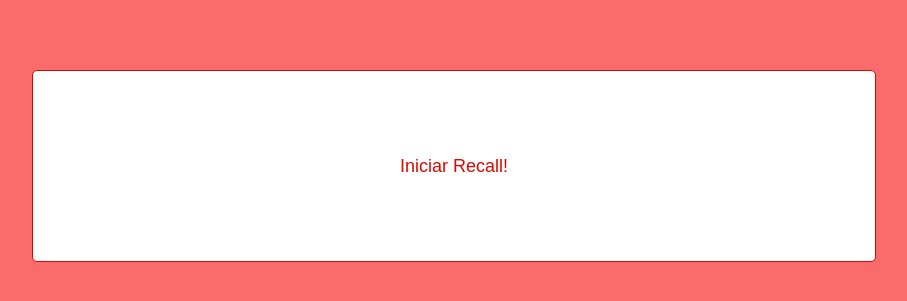
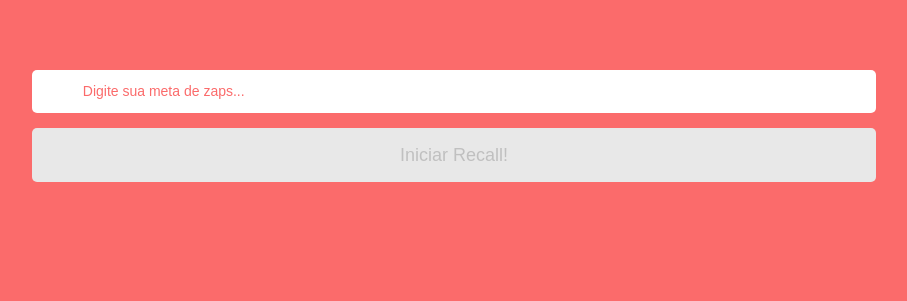
Before and after one commit to VicterHuger/ZapRecall, a React app: page / in a window 1280 px wide. Shown: the part 895-1196 px from the top of the page, without its empty margins (186-1093 px from the left). Built offline with nearby package versions, Linux system fonts and the light colour scheme; a web font is replaced by a local one.

Commit message:
Bonus - Added the funcionality of choosing goals to the Recall moment and a message of sucess/fail appeared based on the goal

```diff
--- a/src/Assets/CSS/style.css
+++ b/src/Assets/CSS/style.css
@@ -27,6 +27,25 @@ body{
     margin: 22% auto 30% auto;
 }
 
+input[name="zap-goals"]{
+    width:66%;
+    height: 43px;
+    background-color: #FFFFFF;
+    border: none;
+    border-radius: 5px;
+    display: flex;
+    align-items: center;
+    justify-content: center;
+    margin-bottom: 15px;
+    padding-left: 4%;
+
+}
+input[name="zap-goals"]::placeholder{
+    color:#FB6B6B;
+    font-size: 14px;
+}
+
+
 .first-screen>img{
     width: 36%;
     aspect-ratio: 136/161;
@@ -46,19 +65,39 @@ h1{
 .first-screen>a{
     text-decoration: none;
     width:66%;
-    height: 8%;
+    height:auto;
+}
+
+.first-screen>button:hover, .first-screen>a>button :hover{
+    cursor: default;
+    filter: brightness(1);
+    transform: translateY(0);
+}
+
+.first-screen>button{
+    width: 66%;
+    height: 54px;
+    background-color: #E8E8E8;
+    border: none;
+    border-radius: 5px;
+    display: flex;
+    align-items: center;
+    justify-content: center;
+}
+
+.first-screen>button>h3{
+    color:#C0C0C0;
 }
 
 .first-screen>a>button{
     width: 100%;
-    height: 100%;
+    height: 54px;
     background-color: #FFFFFF;
     border: 1px solid #D70900;
     border-radius: 5px;
     display: flex;
     align-items: center;
     justify-content: center;
-    padding: 10% 9%;
 }
 h3{
     font-size: 18px;
--- a/src/Components/App.js
+++ b/src/Components/App.js
@@ -1,3 +1,4 @@
+import React from "react";
 import { BrowserRouter, Routes, Route } from "react-router-dom";
 
 import "../Assets/CSS/reset.css"
@@ -7,11 +8,16 @@ import WelcomeScreen from "./WelcomeScreen";
 import FlashCardsQuestions from "./FlashCardsQuestions";
 
 export default function App(){
+    const [zapGoals, SetZapGoals]=React.useState("");
+
+    function GetInputValue(event){
+        SetZapGoals(Number(event.target.value));
+    }
     return (
         <BrowserRouter>
             <Routes>
-                <Route path="/" element={<WelcomeScreen/>}/>
-                <Route path="/questions" element={<FlashCardsQuestions/>} />
+                <Route path="/" element={<WelcomeScreen GetInputValue={GetInputValue} zapGoals={zapGoals}/>}/>
+                <Route path="/questions" element={<FlashCardsQuestions zapGoals={zapGoals}/>} />
 
             </Routes>
         </BrowserRouter>
--- a/src/Components/FlashCardsQuestions.js
+++ b/src/Components/FlashCardsQuestions.js
@@ -6,7 +6,7 @@ import Footer from './Footer';
 
 
 
-export default function FlashCardsQuestions(){
+export default function FlashCardsQuestions({zapGoals}){
 
     const TOTAL_ANSWERS=8;
 
@@ -95,7 +95,7 @@ export default function FlashCardsQuestions(){
 
         if(answered===TOTAL_ANSWERS-1){
             SetButtonAplied(true);
-            if(icons.filter(icon=>icon==="close-circle").length===0){
+            if(answered>=zapGoals){
                 SetIscompleted(true);
             }else{
                 SetIscompleted(false);
@@ -123,7 +123,7 @@ export default function FlashCardsQuestions(){
 
                 <FlashCards questions={questions} ChangeState={ChangeState} ChangeOpen={ChangeOpen} UpdateCardStatus={UpdateCardStatus}/>
 
-                <Footer answered={answered} buttonAplied={buttonAplied} icons={icons.map((icon,index)=>(<ion-icon key={index} name={icon} ></ion-icon>))}>
+                <Footer answered={answered} buttonAplied={buttonAplied} zapGoals={zapGoals} icons={icons.map((icon,index)=>(<ion-icon key={index} name={icon} ></ion-icon>))}>
                         <h3 className='final-heading'>🥳 Parabéns!</h3>
                         <p>Você não esqueceu de nenhum flashcard!</p>
                 </Footer>
@@ -141,7 +141,7 @@ export default function FlashCardsQuestions(){
 
                 <FlashCards questions={questions} ChangeState={ChangeState} ChangeOpen={ChangeOpen} UpdateCardStatus={UpdateCardStatus}/>
 
-                <Footer answered={answered} buttonAplied={buttonAplied}  icons={icons.map((icon,index)=>(<ion-icon key={index} name={icon} ></ion-icon>))}>
+                <Footer answered={answered} buttonAplied={buttonAplied} zapGoals={zapGoals} icons={icons.map((icon,index)=>(<ion-icon key={index} name={icon} ></ion-icon>))}>
                     <h3 className='final-heading'>😢 Putz...</h3>
                     <p>Ainda faltam alguns...Mas não desanime!</p>
                 </Footer>
@@ -159,7 +159,7 @@ export default function FlashCardsQuestions(){
 
                 <FlashCards questions={questions} ChangeState={ChangeState} ChangeOpen={ChangeOpen} UpdateCardStatus={UpdateCardStatus}/>
 
-                <Footer answered={answered} buttonAplied={buttonAplied} icons={icons.map((icon,index)=>(<ion-icon key={index} name={icon}  ></ion-icon>))}/>
+                <Footer answered={answered} buttonAplied={buttonAplied} zapGoals={zapGoals} icons={icons.map((icon,index)=>(<ion-icon key={index} name={icon}  ></ion-icon>))}/>
 
             </div>)
     }
--- a/src/Components/WelcomeScreen.js
+++ b/src/Components/WelcomeScreen.js
@@ -1,17 +1,43 @@
+import React from "react"
 import { Link } from "react-router-dom"
 import logo from "../Assets/Images/logo.png"
 
-export default function WelcomeScreen(){
+export default function WelcomeScreen({GetInputValue, zapGoals}){
+
+    if(zapGoals===""){
+        return(
+        <div className="first-screen">
+            <img src={logo} alt="Logo do Zap Recall - Ilustração de um relâmpago"/>
+            <h1>ZapRecall</h1>
+            <input type="text" onChange={GetInputValue} name="zap-goals" placeholder="Digite sua meta de zaps..."/>
+            <button>
+                <h3>Iniciar Recall!</h3>
+            </button>
+        </div>)
+    }
+    if(!Boolean(zapGoals) || zapGoals<1 || zapGoals>8 ) {
     return (
         <div className="first-screen">
             <img src={logo} alt="Logo do Zap Recall - Ilustração de um relâmpago"/>
             <h1>ZapRecall</h1>
+            <input  type="text" onChange={GetInputValue} name="zap-goals" placeholder="Digite sua meta de zaps..."/>
+            <button>
+                <h3>Iniciar Recall!</h3>
+            </button>
+            {alert("Dados incorretos, digite um número de 1 a 8")}
+    </div>)
+    }else{
+        return (
+        <div className="first-screen">
+            <img src={logo} alt="Logo do Zap Recall - Ilustração de um relâmpago"/>
+            <h1>ZapRecall</h1>
+            <input  type="text" onChange={GetInputValue} name="zap-goals" placeholder="Digite sua meta de zaps..."/>
             <Link to="/questions">
                 <button>
                     <h3>Iniciar Recall!</h3>
                 </button>
             </Link>
-        </div>
 
-    )
+    </div>)
+    }
 }
```
